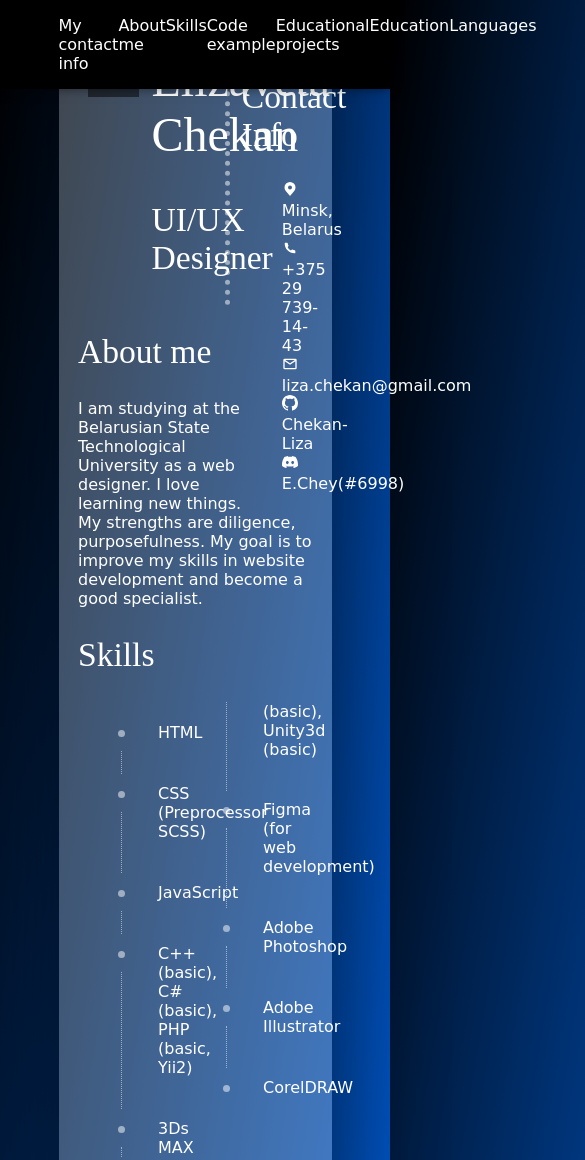
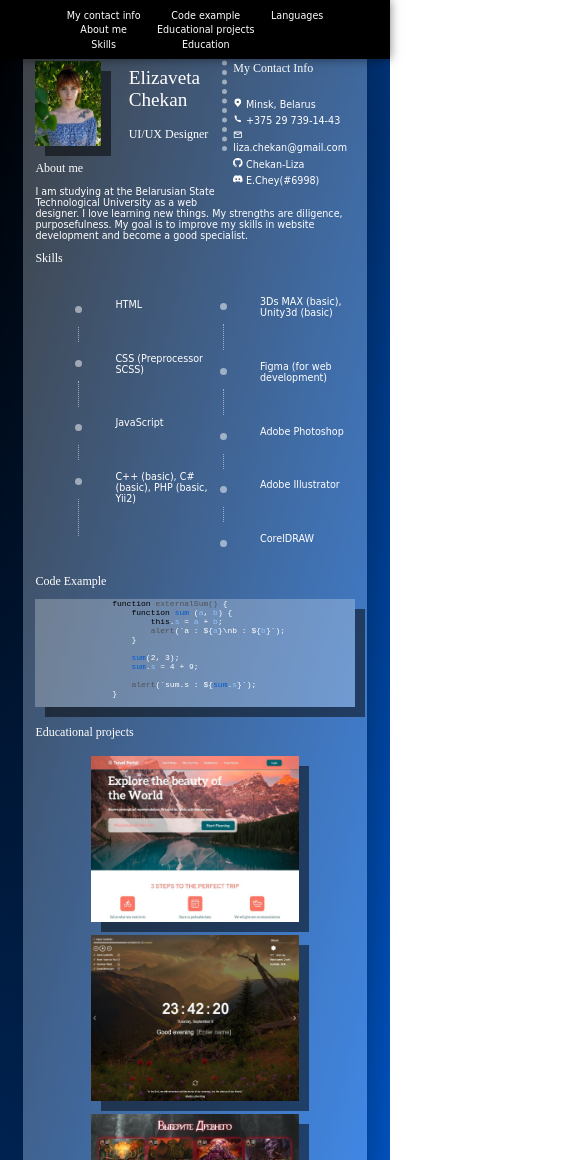
Before and after one commit to Chekan-Liza/rsschool-cv, a plain HTML site: page index.html in a window 390 px wide. Shown: the top 1160 px of the page, 585 px wide, since content can reach past the window. Drawn offline with Linux system fonts and the light colour scheme.

Commit message:
feat: add breakpoints

```diff
--- a/css/styles.css
+++ b/css/styles.css
@@ -79,11 +79,11 @@ section>div>img{
 }
 .projects>div>div{
     display: flex;
-    width: 280px;
-    height: 224px;
+    width: 30%;
 }
 .projects>div>div>img{
     box-shadow: 10px 10px rgba(0,0,0,0.5);
+    width: 100%;
 }
 .projects>div>div:hover{
     cursor: pointer;
@@ -189,3 +189,75 @@ button{
 button:hover{
     cursor: pointer;
 }
+@media only screen and (max-width: 927px) {
+    header{
+        height: auto;
+    }
+    header > nav{
+        display: flex;
+    }
+    header > nav > ul{
+        display: flex;
+        flex-direction: column;
+        flex-wrap: wrap;
+        height: 55px;
+        justify-content: space-between;
+        align-items: center;
+    }
+    body{
+        margin-top: 10%;
+        font-size: 80%;
+    }
+    main{
+        background-color: rgba(255, 255, 255, 0.25);
+        width: 88%;
+        padding-left: 12px;
+        padding-right: 12px;
+    }
+    h1{
+        font-size: 200%;
+    }
+    h2{
+        font-size: 125%;
+    }
+    aside>nav{
+        display: flex;
+        width: 100%;
+    }
+    aside{
+        width: 40%;
+        display: flex;
+        flex-direction: column;
+        padding-left: 2%;
+    }
+    aside>nav>ul{
+        display: flex;
+        padding-left: 0;
+        flex-direction: column;
+    }
+    aside>nav>ul>li>svg{
+        margin-right: 0;
+    }
+    pre{
+        font-size: 0.7rem;
+    }
+    .projects>div{
+        flex-direction: column;
+        align-items: center;
+    }
+    .projects>div>div{
+        margin: 2%;
+        width: 65%;
+    }
+}
+@media only screen and (max-width: 541px) {
+    body{
+        font-size: 60%;
+    }
+    header > nav > ul{
+        height: 40px;
+    }
+    pre{
+        font-size: 0.5rem;
+    }
+}
```
